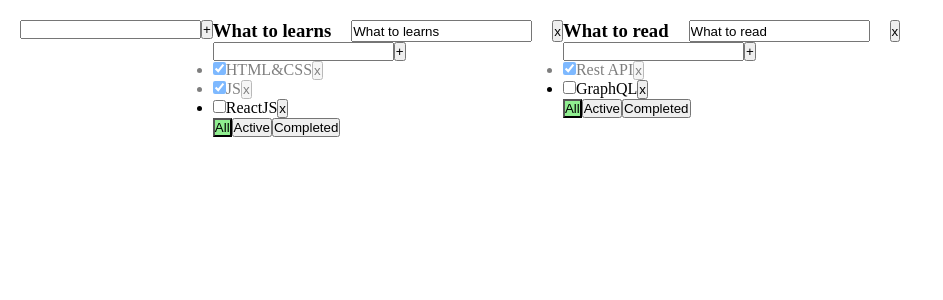
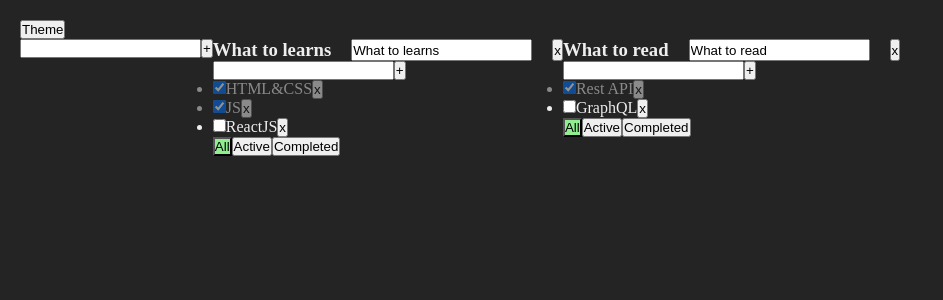
Before and after one commit to Endle2sCod1ng/todolist, a React (Vite) app: page / in a window 1280 px wide. Shown: the top 300 px of the page, without its empty margins (0-943 px from the left). Built offline with nearby package versions, Linux system fonts and the light colour scheme.

Commit message:
cr a/stls/thms a/A/(chThm)

```diff
--- a/src/App.tsx
+++ b/src/App.tsx
@@ -1,8 +1,15 @@
 import { Todolist } from "@/widgets/Todolist";
+import { useState } from "react";
+import { AppButton } from "./shared/ui/AppButton/AppButton";
+type Theme = "light" | "dark";
 
 export const App = () => {
+  const [theme, setTheme] = useState<Theme>("dark");
   return (
-    <div className="app">
+    <div className={`app app_${theme}_theme`}>
+      <AppButton onClick={() => setTheme(theme === "dark" ? "light" : "dark")}>
+        {"Theme"}
+      </AppButton>
       <Todolist />
     </div>
   );
--- a/src/app/styles/index.css
+++ b/src/app/styles/index.css
@@ -1,3 +1,6 @@
+@import url("themes/dark.css");
+@import url("themes/light.css");
+
 *,
 ::after,
 ::before {
@@ -14,5 +17,10 @@ body,
 }
 
 .app {
+  width: 100%;
+  min-height: 100vh;
   padding: 20px;
+
+  background: var(--bg-color);
+  color: var(--primary-color);
 }
--- /dev/null
+++ b/src/app/styles/themes/dark.css
@@ -0,0 +1,5 @@
+.app_dark_theme {
+  --bg-color:#242424;
+  --primary-color:#eee;
+
+}
--- /dev/null
+++ b/src/app/styles/themes/light.css
@@ -0,0 +1,4 @@
+.app_light_theme {
+  --bg-color: #ccc;
+  --primary-color:#000;
+}
```
